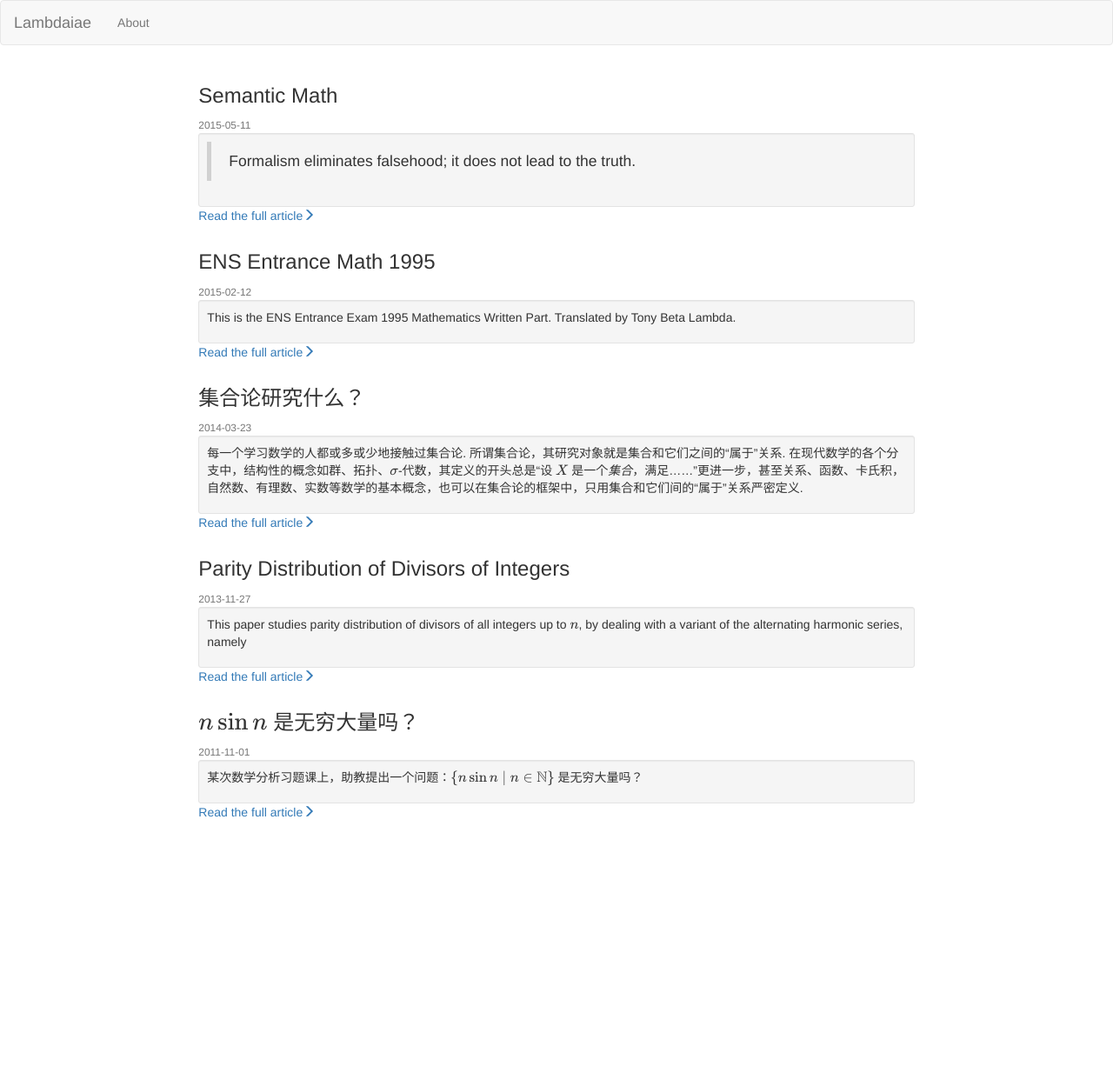
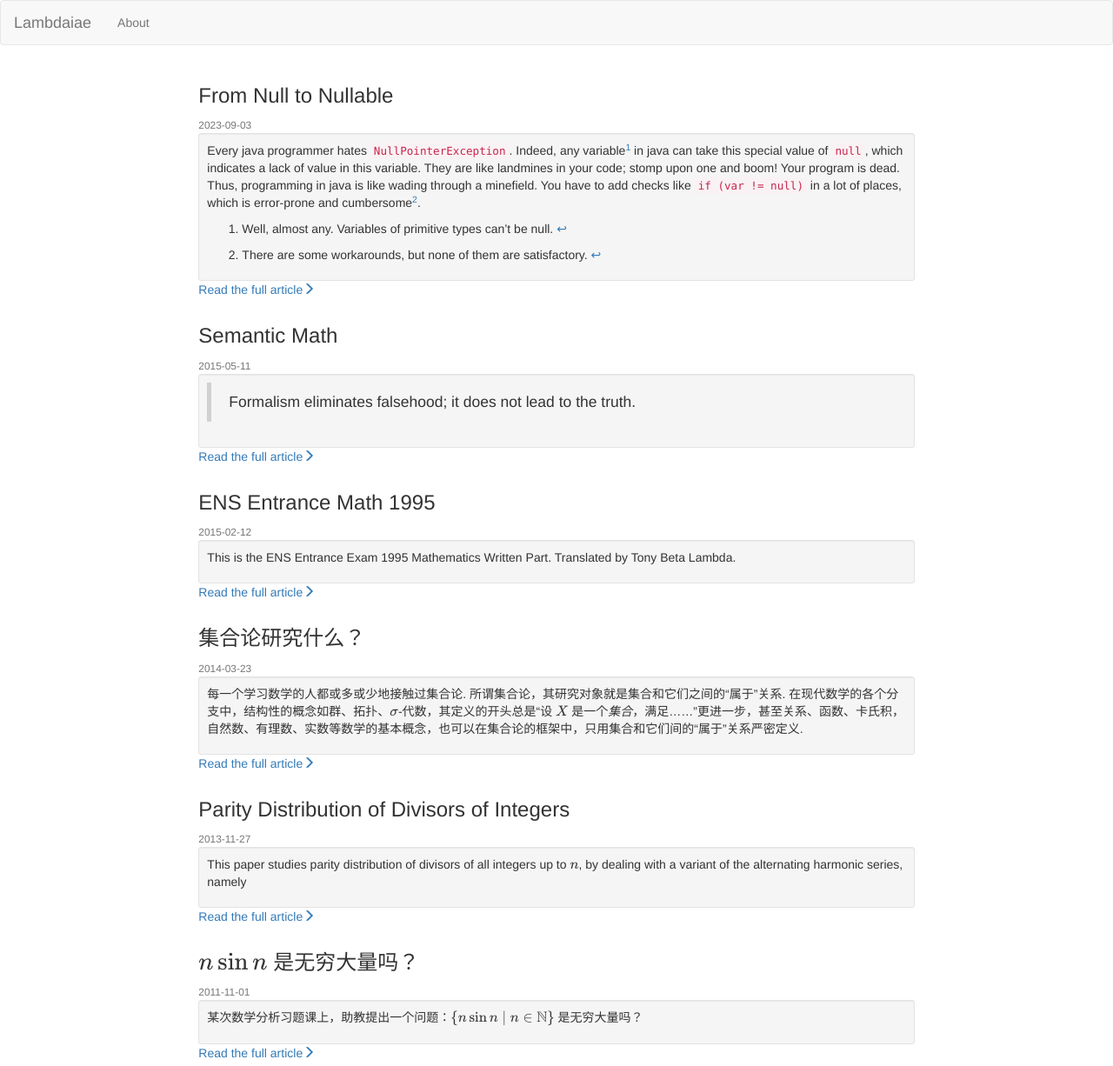
Before and after one commit to tonyxty/tonyxty.github.io, a Jekyll site: the page built from index.html, in a window 1280 px wide. Shown: the whole page at 87% size. Built offline with Jekyll 4.4.1, drawn with Linux system fonts in a browser that asks for light colours; nearby versions of some CDN libraries; formulas are drawn with MathJax 3; before the commit the page ends 949 px from its top, so only the background shows below that; some of the changed lines change nothing that is shown.

Commit message:
Add a new article

```diff
--- a/_config.yml
+++ b/_config.yml
@@ -9,6 +9,7 @@ kramdown:
   input: GFM
   hard_wrap: false
 exclude: [README.md, LICENSE]
+future: true
 defaults:
   -
     scope:
--- /dev/null
+++ b/_posts/2023-09-03-from-null-to-nullable.md
@@ -0,0 +1,29 @@
+---
+title: From Null to Nullable
+---
+
+Every java programmer hates `NullPointerException`.  Indeed, any variable[^1] in java can take this special value of `null`, which indicates a lack of value in this variable.  They are like landmines in your code; stomp upon one and boom!  Your program is dead.  Thus, programming in java is like wading through a minefield.  You have to add checks like `if (var != null)` in a lot of places, which is error-prone and cumbersome[^2].
+
+`null` is useful sometimes; we often need to deal with varaibles with no reasonable value in day-to-day coding.  The clever reader will immediately point out that the problem lies in the implicit assumption that any variable _can_ be `null`.  As we coders write code, we know some variable will always hold a valid value; but this piece of information is not kept anywhere.  After passing this value around to different functions and assigning new values to it, this piece of information will be lost.  In particular, when returning a value from a function, the caller has no clue whether the return value is nullable without consulting documentation.
+
+But the compiler ought to know!  If we require each nullable variable to be marked with a special annotatation `nullable`, and each use of a nullable variable be prefixed with a nullity check, such runtime exceptions will become compile-time errors, and the code will become easier to write and understand, which is always a good thing.
+
+Much like data types, nullablity defines what value a variable can hold, and what operations we can do with it.  Put more concretely, a nullable varaible of base type `T` obeys three laws:
+
+{:start="0"}
+0.  The special value `null` can be assigned to this variable.
+1.  Any value of type `T` can be assigned to this variable.
+2.  If this variable is not `null`, then a value of type `T` can be extracted from it.
+
+There are various ways to implement such a construction.  There is one important note though: a nullable variable of type `T` behaves fundamentally differently from a variable of type `T`, and therefore should be considered of a different type.  Here is the change of point of view: instead of saying `x` is a nullable variable of type `T`, saying `x` is a variable of type `Nullable<T>` more accurately describes the situation.  This POV, however, requires that the compiler understands the following concept:
+
+> For each type `T`, there is a type `Nullable<T>` whose behavior can be defined in an uniform way.
+
+By uniform I mean the definition does not depend on knowledge of the structure of the type `T`.  "Hey, that's what generics do!"  I heard the readers yell.  Yes, that's generics, which is the ability construct new types from existing types, or "types parameterized by types".  We have successfully established an important proposition:
+
+> In order to eliminate `NullPointerException`, we need generics.
+
+This series of articles will revolve around such ideas, that stronger type system will give us the ability to detect more sophiscated errors at compile-time and, in turn, enable us to write concise and robust code.
+
+[^1]: Well, almost any.  Variables of primitive types can't be null.
+[^2]: There are some workarounds, but none of them are satisfactory.
```
